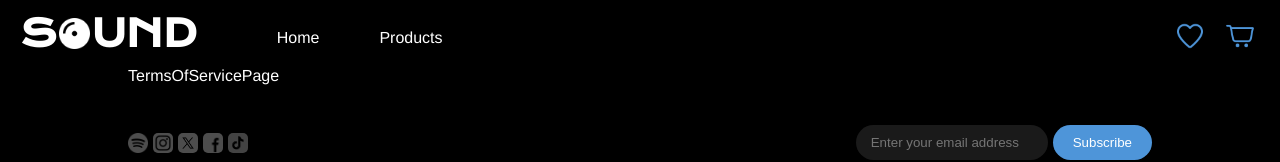
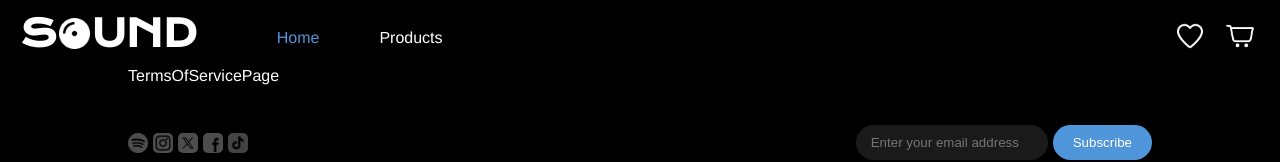
Before and after one commit to marielle-lopez/e-shop, a React (Vite) app: page /terms-of-service in a window 1280 px wide. In both pictures the pointer is over the link "Home". Shown: the top 162 px of the page. Built offline with nearby package versions, Linux system fonts and the light colour scheme.

Commit message:
added hover effect to links

```diff
--- a/src/components/NavBar/NavBar.module.scss
+++ b/src/components/NavBar/NavBar.module.scss
@@ -11,9 +11,15 @@
     color: white;
     text-decoration: none;
 
+    transition: 0.3s;
+
     &__active {
       padding: 5px 5px 0 5px;
       border-top: 3px solid palette.$accent-color;
+    }
+
+    &:hover {
+      color: palette.$accent-color;
     }
   }
 }
@@ -21,6 +27,12 @@
 .icon {
   padding-top: -5px;
   width: 30px;
+  filter: grayscale(1) brightness(2);
+  transition: 0.3s;
+
+  &:hover {
+    filter: grayscale(0) brightness(1);
+  }
 }
 
 .text_items {
```
